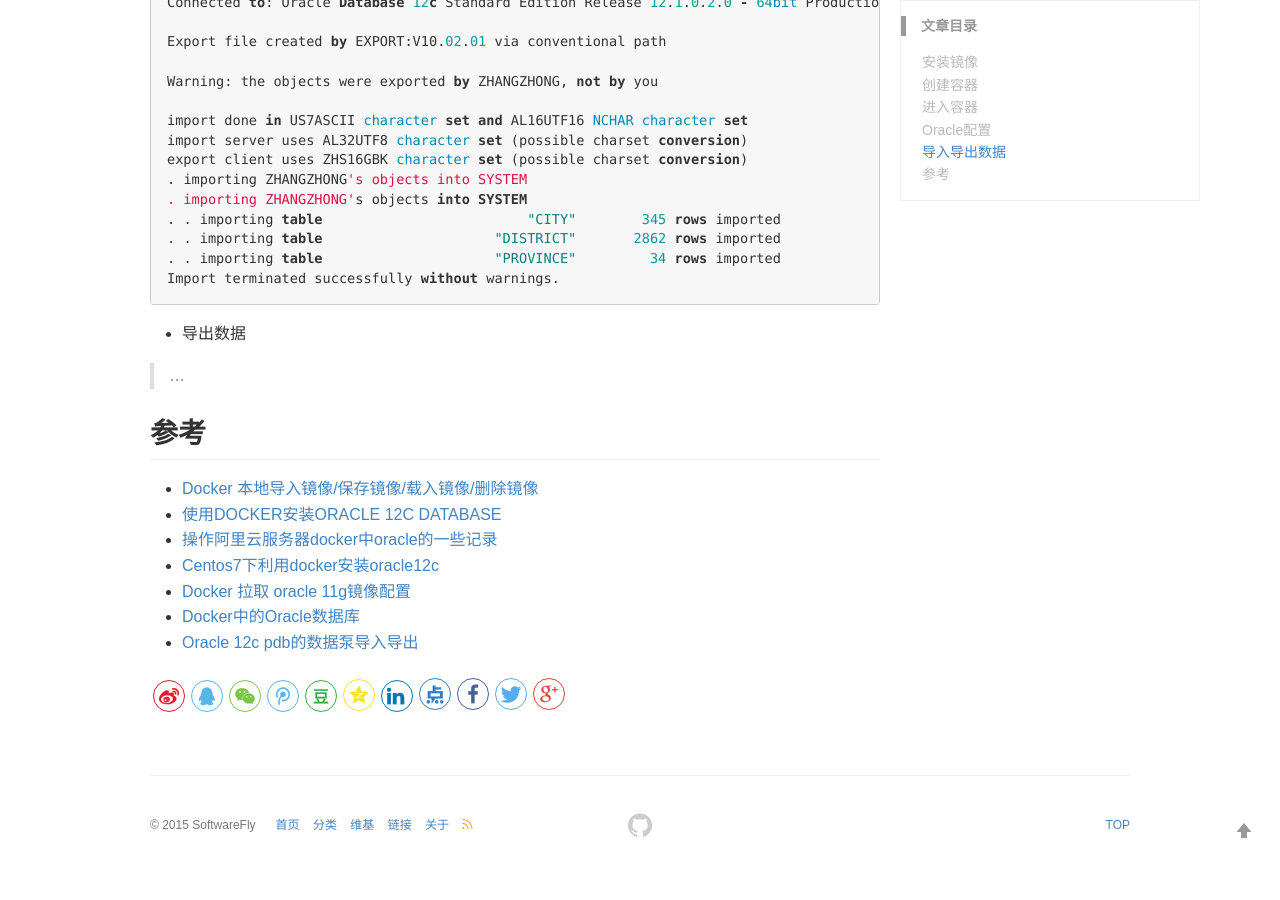
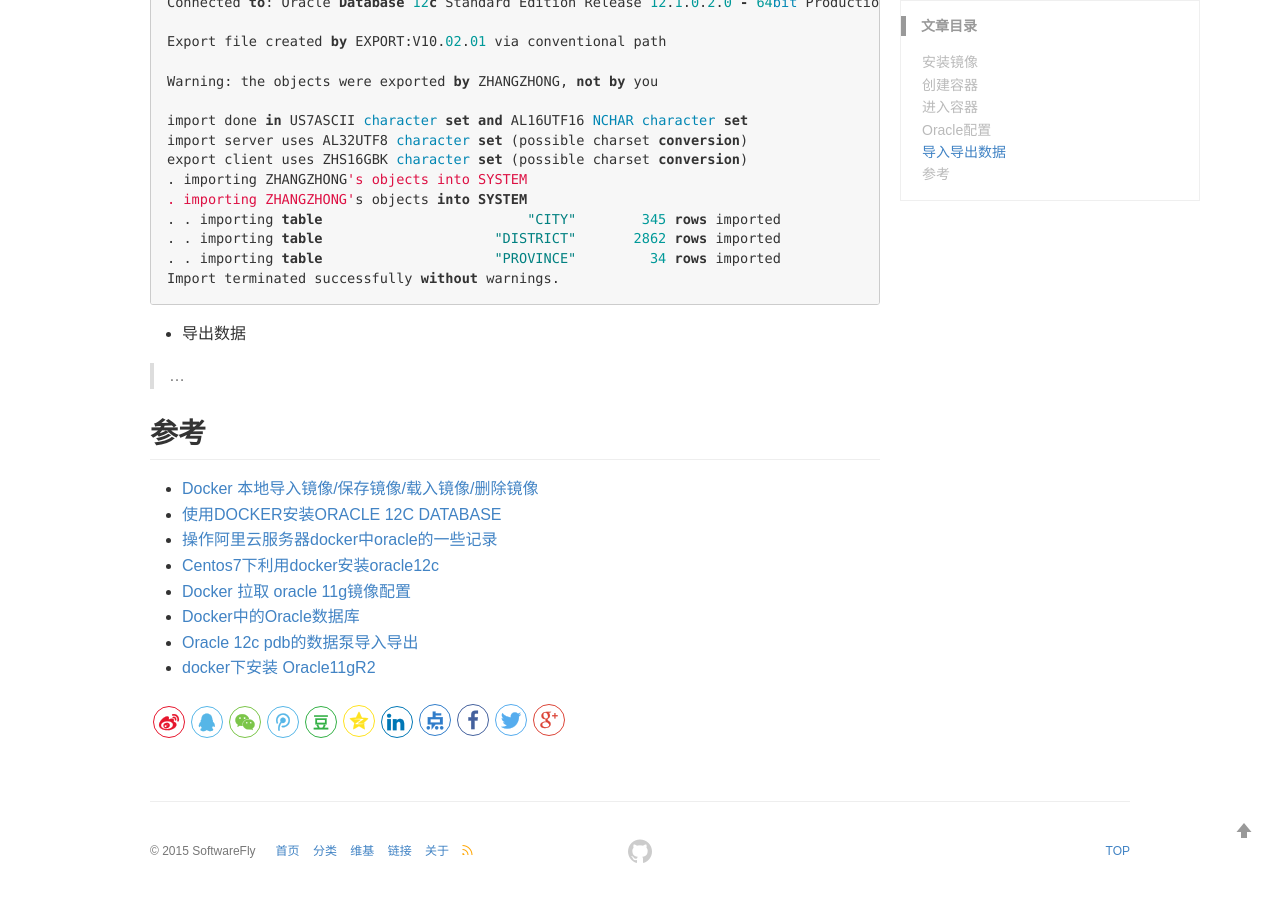
Before and after one commit to softwarefly/softwarefly.github.io, a Jekyll site: the page built from _posts/2019-05-04-run-oracle-in-a-docker-container-with-persistent-local-data.md, in a window 1280 px wide and 900 px high, scrolled down 6409 px. Built offline with Jekyll 4.4.1, drawn with Linux system fonts in a browser that asks for light colours; comment, search, counter and statistics services are not loaded; before the commit the page ends 7283 px from its top, so only the background shows below that.

Commit message:
Update 2019-05-04-run-oracle-in-a-docker-container-with-persistent-local-data.md

```diff
--- a/_posts/2019-05-04-run-oracle-in-a-docker-container-with-persistent-local-data.md
+++ b/_posts/2019-05-04-run-oracle-in-a-docker-container-with-persistent-local-data.md
@@ -305,6 +305,7 @@ Import terminated successfully without warnings.
 * [Docker 拉取 oracle 11g镜像配置][5]
 * [Docker中的Oracle数据库][6]
 * [Oracle 12c pdb的数据泵导入导出][7]
+* [docker下安装 Oracle11gR2][8]
 
 [1]: https://www.cnblogs.com/linjiqin/p/8604756.html
 [2]: http://www.dboracle.com/archivers/oracle-12c-on-docker.html
```
Also changed, not shown: other parts of _posts/2019-05-04-run-oracle-in-a-docker-container-with-persistent-local-data.md (+1 -0 lines).
